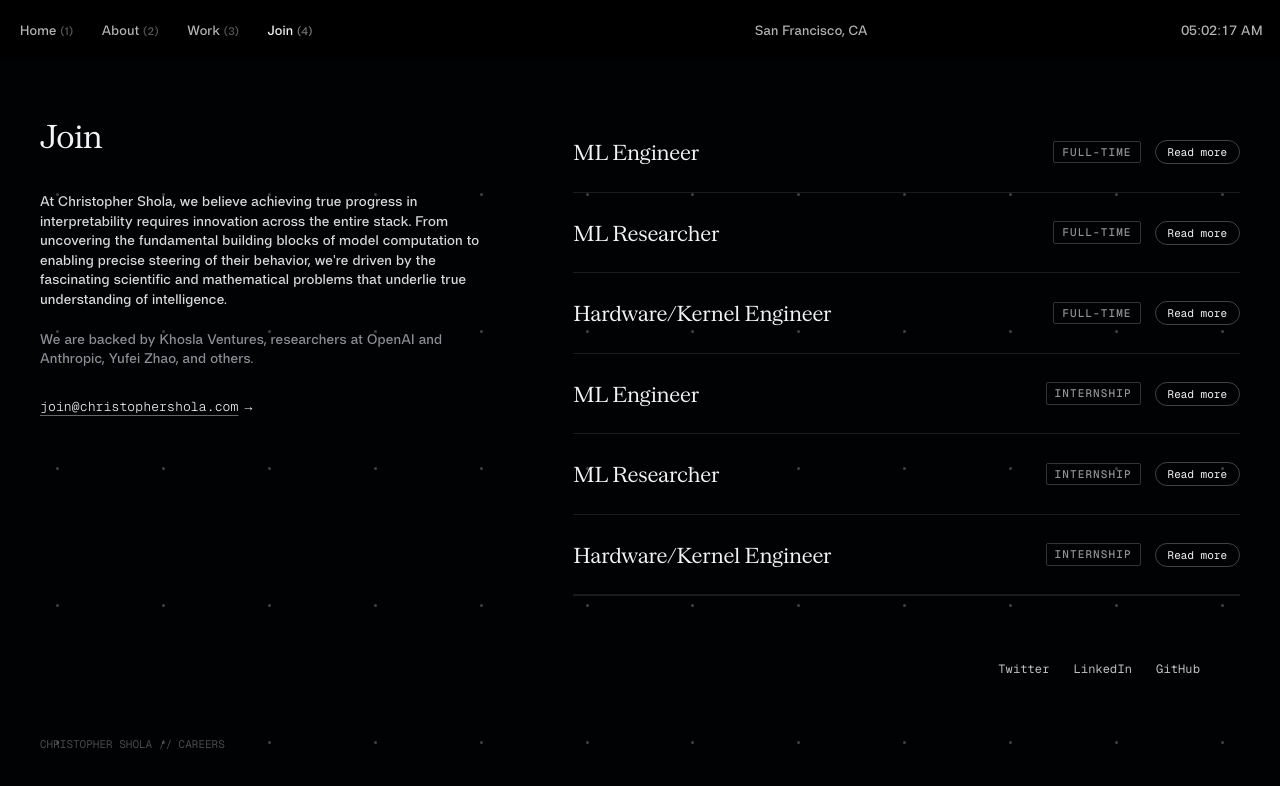
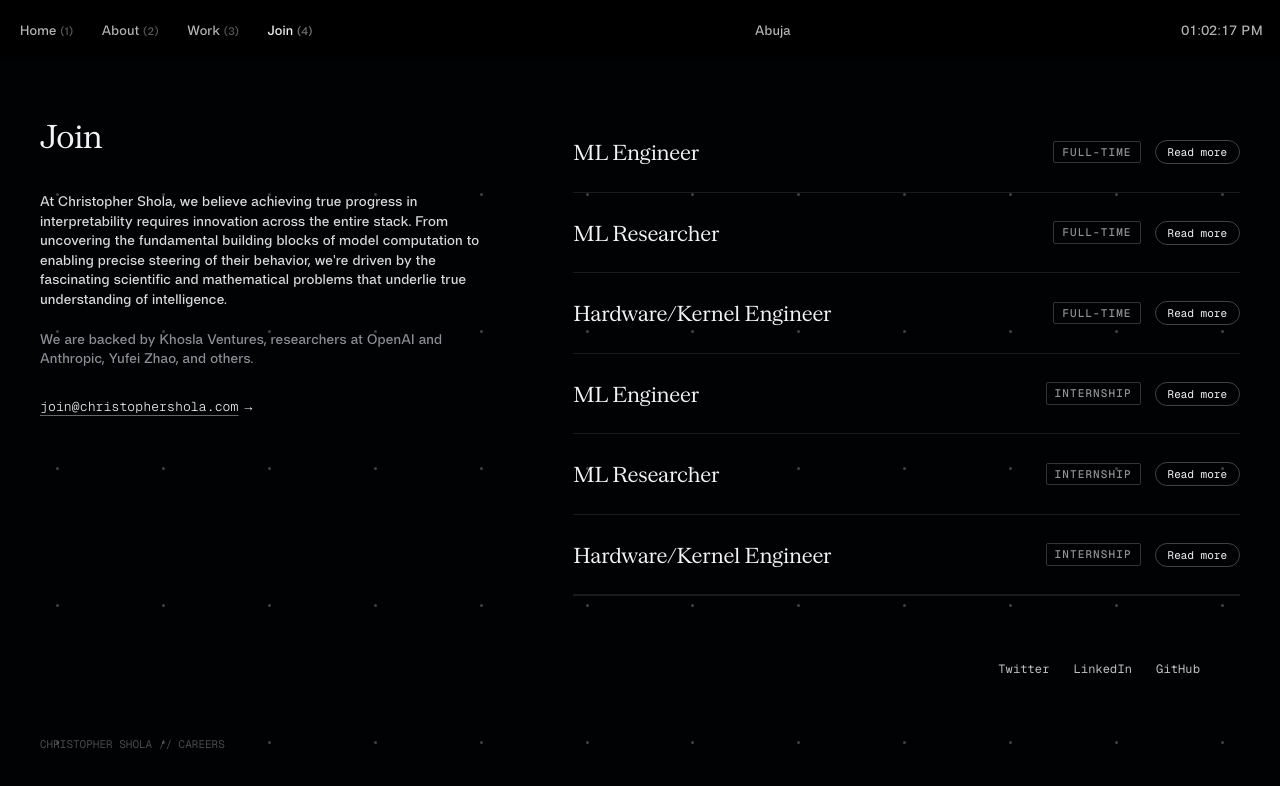
Before and after one commit to kristophershola/christophershola, a React (Vite) app: page /join in a window 1280 px wide. Shown: the top 786 px of the page. Built offline with nearby package versions, Linux system fonts and the light colour scheme.

Commit message:
feat(navbar): update location to Abuja and clock timezone to Africa/Lagos

```diff
--- a/src/components/Clock.tsx
+++ b/src/components/Clock.tsx
@@ -170,7 +170,7 @@ function useVisibleInterval(
   }, [delay, ref]);
 }
 
-function formatCurrentTime(timeZone: string = "America/Los_Angeles"): string {
+function formatCurrentTime(timeZone: string = "Africa/Lagos"): string {
   const formatter = new Intl.DateTimeFormat("en-US", {
     hour: "2-digit",
     minute: "2-digit",
@@ -197,7 +197,7 @@ export interface ClockProps {
 
 export const Clock: React.FC<ClockProps> = ({
   className,
-  timeZone = "America/Los_Angeles",
+  timeZone = "Africa/Lagos",
   location,
   locationClassName,
 }) => {
--- a/src/components/Navbar.tsx
+++ b/src/components/Navbar.tsx
@@ -78,12 +78,12 @@ export const Navbar: React.FC<NavbarProps> = ({ duration = 1.5 }) => {
 
           {/* Location (col-start-8 col-span-3, 1:1 matching chrisrodriguez.me) */}
           <span className="col-start-8 col-span-3 max-md:col-start-auto max-md:col-span-2 max-md:text-right font-sans text-[13.5px] font-normal tracking-[0.01em] text-[#F3F3F4] opacity-75 hover:opacity-100 transition-opacity duration-200 whitespace-nowrap hidden [@media(min-width:360px)]:inline select-none cursor-default">
-            San Francisco, CA
+            Abuja
           </span>
 
           {/* Clock (col-span-2 text-right, 1:1 matching chrisrodriguez.me) */}
           <span className="col-span-2 max-md:col-span-1 [@media(max-width:359px)]:col-start-4 text-right font-sans text-[13.5px] font-normal tracking-[0.01em] text-[#F3F3F4] opacity-75 hover:opacity-100 transition-opacity duration-200 whitespace-nowrap select-none cursor-default">
-            <Clock timeZone="America/Los_Angeles" />
+            <Clock timeZone="Africa/Lagos" />
           </span>
         </div>
       </motion.header>
```
